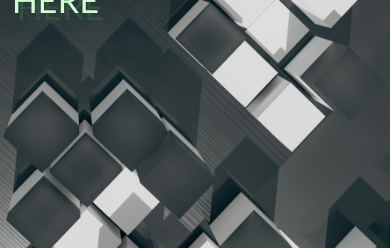
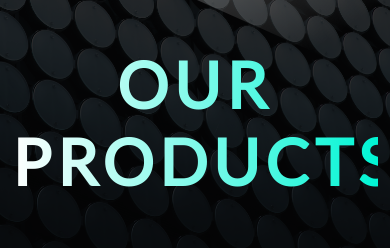
Before and after one commit to HCaldwell95/pixel-craft, a Django app: page /products/ in a window 390 px wide. Shown: the part 465-713 px from the top of the page. Run offline with Django 5.2, Linux system fonts and the light colour scheme; data comes from the database, SQL or seed files in the repository; both versions use the stored data as it was after the commit; grey boxes labelled with a size stand in for pictures from a placeholder-image service; some libraries are stand-ins or nearby versions.

Commit message:
Optimise product images and update products CSS
- Added `q_auto` and `f_auto` parameters to Cloudinary image URLs for automatic quality and format optimisation.
- Updated CSS for product page to improve responsiveness and visual appeal.
- Minor layout adjustments for product listings and image sizes to ensure consistent styling across devices.

```diff
--- a/products/templates/products/product_list.html
+++ b/products/templates/products/product_list.html
@@ -18,8 +18,10 @@
 {% endblock %}
 
 {% block content %}
-    <div class="container h-100">
-        <div class="row h-100">
+    <section class="transparent-container-fw">
+        <div class="section-diagonal-border">
+            <div class="container h-50">
+                <div class="row h-75">
                     <div class="col-7 col-md-6 my-auto">
                         <h1 class="display-4 logo-font hero-heading">
                             View all of our great designs here
@@ -27,11 +29,11 @@
                     </div>
                 </div>
             </div>
+        </div>
 
-    <!-- Extend this for a more detailed, grid view all of the products that we offer. Each product will have
-         a variety of options via dropdown menus and will require images that change based on which option is selected -->
 
-    <div class="container py-5">
+
+        <div class="products-container container py-5">
             <h2 class="text-center mb-4">Our Products</h2>
             <div class="row">
             {% for product in products %}
@@ -51,6 +53,7 @@
             {% endfor %}
             </div>
         </div>
+    </section>
 
 
 
--- a/static/css/app_products.css
+++ b/static/css/app_products.css
@@ -1,4 +1,56 @@
+body {
+    background: url("/media/products-background.jpg") no-repeat center center fixed;
+    background-size: cover;
+    height: calc(100vh - 164px);
+    color: #555;
+}
+
+.hero-heading {
+    color: #D0FFD1;
+    text-shadow: 10px 14px #000000;
+}
+
 .card-img-top {
     height: 300px; /* Adjust the height to the desired size */
     object-fit: cover; /* Ensures the image covers the area without distortion */
 }
+
+.transparent-container-fw  {
+    background-color: rgba(0, 0, 0, 0.8);  /* Transparent grey background */
+    width: 100%;
+    margin-bottom: -0.021px;
+}
+
+.section-diagonal-border {
+    background-image: url('your-background-image.jpg');
+    background-size: cover;
+    background-position: center;
+    padding: 50px 0;
+    position: relative;
+}
+
+.section-diagonal-border::after {
+    content: '';
+    position: absolute;
+    top: 0;
+    left: 0;
+    width: 100%;
+    height: 100%;
+    background: linear-gradient(to bottom right, rgba(255, 255, 255, 0.5) 50%, transparent 90%);
+    transform: skewY(24deg);  /* Create the diagonal effect */
+    z-index: 1;
+}
+
+.products-container h2 {
+    margin-top: 0;
+    font-size: 64px;
+    font-weight: bold;
+    text-transform: uppercase;
+    letter-spacing: 1.5mm;
+    padding-bottom: 25px;
+    background: linear-gradient(to right, #ffffff, #00f5d4);
+    -webkit-background-clip: text;
+    -moz-background-clip: text;
+    background-clip: text;
+    color: transparent;
+}
--- a/static/css/base.css
+++ b/static/css/base.css
@@ -7,13 +7,6 @@
     color: #555;
     font-family: 'Lato';
 }
-
-
-
-
-
-
-
 
 
 /* General Styles */
@@ -30,6 +23,11 @@
 .btn-black {
     background: black;
     color: white;
+}
+
+.transparent-background {
+    background-color: rgba(0, 0, 0, 0.5);  /* Transparent grey background */
+    width: 100%;
 }
 
 a {
```
Also changed, not shown: products/fixtures/products.json (+12 -12 lines), media/products-background.jpg (added). Lines whose indentation alone changed are shown as unchanged.
